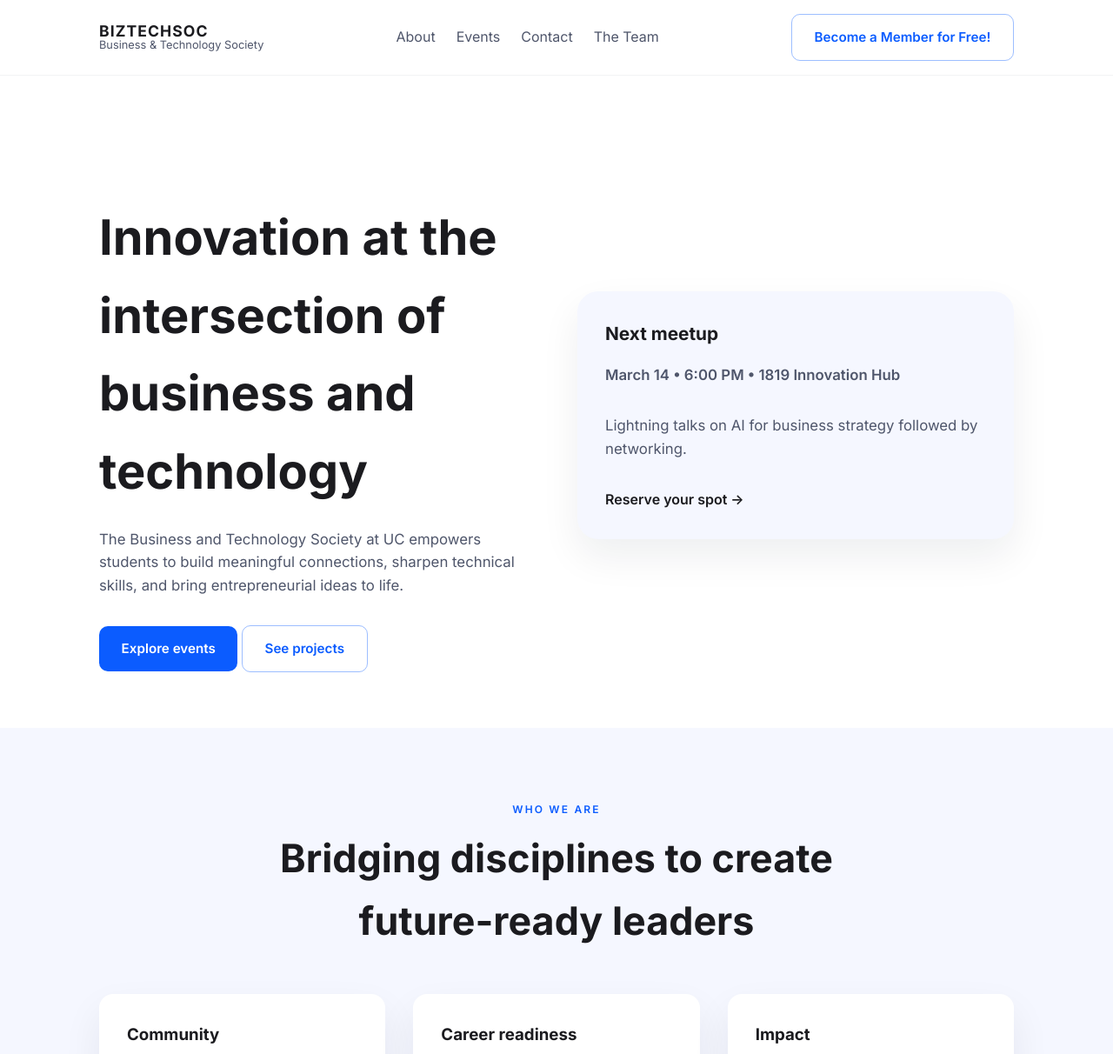
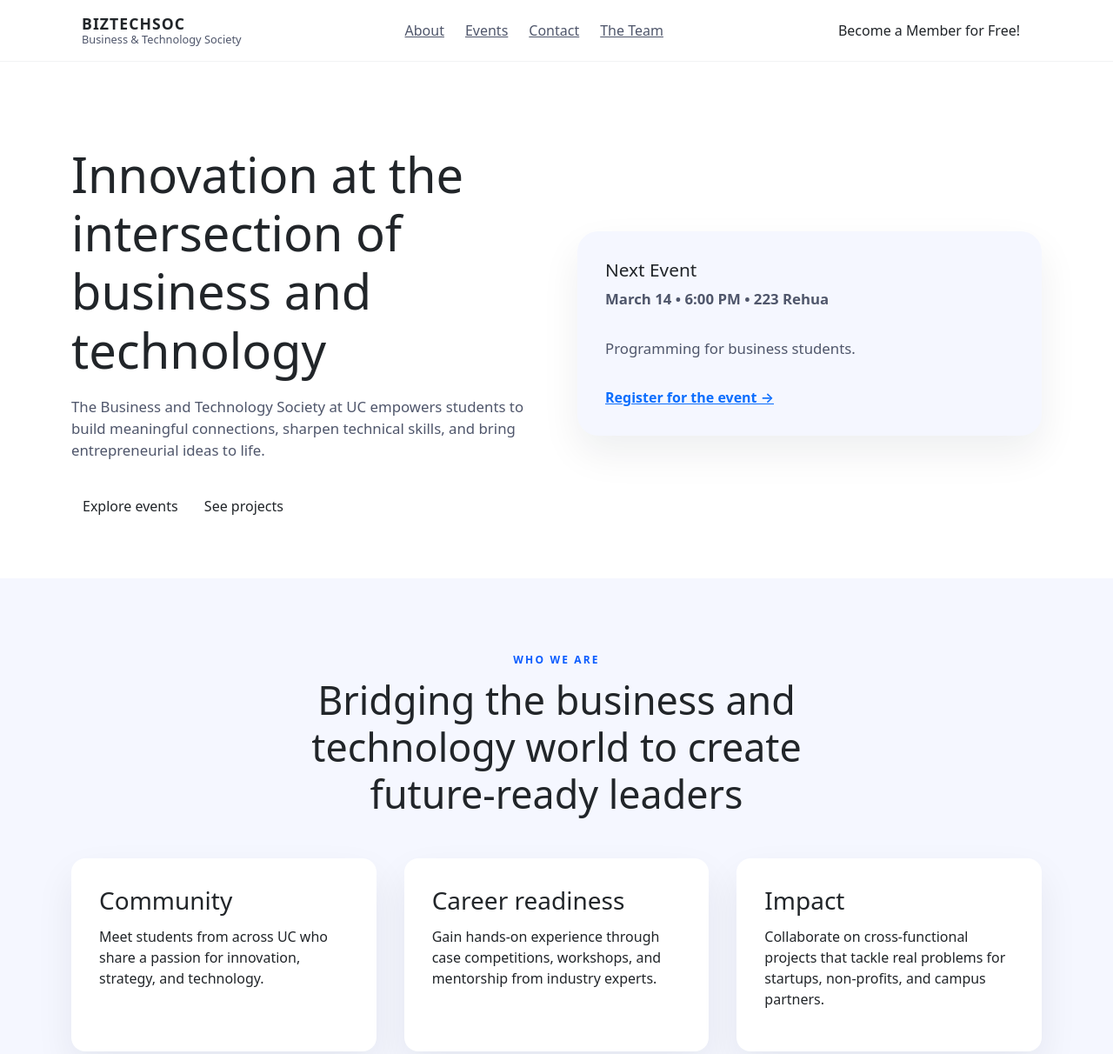
Before and after one commit to Offsiderr/Biztechsoc-Website, a website: page index.html in a window 1280 px wide. Shown: the top 1212 px of the page at 87% size. Drawn offline with nearby package versions, Linux system fonts and the light colour scheme.

Commit message:
Added bootstrap.

```diff
--- a/assets/css/styles.css
+++ b/assets/css/styles.css
@@ -264,6 +264,11 @@ img {
     color: var(--color-primary);
 }
 
+.events-btn {
+    color: #fff;
+    text-align: center;
+}
+
 .join {
     background: linear-gradient(135deg, var(--color-primary) 0%, var(--color-accent) 100%);
     color: #fff;
--- a/index.html
+++ b/index.html
@@ -9,8 +9,10 @@
     <link rel="preconnect" href="https://fonts.gstatic.com" crossorigin>
     <link href="https://fonts.googleapis.com/css2?family=Inter:wght@400;600;700&display=swap" rel="stylesheet">
     <link rel="stylesheet" href="assets/css/styles.css">
+    <link href="https://cdn.jsdelivr.net/npm/bootstrap@5.3.8/dist/css/bootstrap.min.css" rel="stylesheet" integrity="sha384-sRIl4kxILFvY47J16cr9ZwB07vP4J8+LH7qKQnuqkuIAvNWLzeN8tE5YBujZqJLB" crossorigin="anonymous">
 </head>
 <body>
+    <script src="https://cdn.jsdelivr.net/npm/bootstrap@5.3.8/dist/js/bootstrap.bundle.min.js" integrity="sha384-FKyoEForCGlyvwx9Hj09JcYn3nv7wiPVlz7YYwJrWVcXK/BmnVDxM+D2scQbITxI" crossorigin="anonymous"></script>
     <header class="site-header">
         <div class="container">
             <div class="logo">
@@ -25,7 +27,7 @@
                     <li><a href="#team">The Team</a></li>
                 </ul>
             </nav>
-            <a class="btn btn--outline" href="#join">Become a Member for Free!</a>
+            <a class="btn btn--outline" href="https://forms.office.com/Pages/DesignPageV2.aspx?subpage=design&FormId=Jxd43A5xVUi8TGkCZqG1UWy7J984VyRJloaHwqRJMipUOVlUQVBTVkdCNEtXU1hON0NQVzAxMFNPVi4u&Token=5a518aeca8564454b76cdf3aad8196c1">Become a Member for Free!</a>
         </div>
     </header>
 
@@ -44,10 +46,10 @@
                     </div>
                 </div>
                 <div class="hero__highlight">
-                    <h2>Next meetup</h2>
-                    <p class="hero__date">March 14 • 6:00 PM • 1819 Innovation Hub</p>
-                    <p class="hero__summary">Lightning talks on AI for business strategy followed by networking.</p>
-                    <a class="hero__cta" href="#events">Reserve your spot →</a>
+                    <h2>Next Event</h2>
+                    <p class="hero__date">March 14 • 6:00 PM • 223 Rehua</p>
+                    <p class="hero__summary">Programming for business students.</p>
+                    <a class="hero__cta" href="#events">Register for the event →</a>
                 </div>
             </div>
         </section>
@@ -56,12 +58,12 @@
             <div class="container">
                 <div class="section__header">
                     <span class="eyebrow">Who we are</span>
-                    <h2>Bridging disciplines to create future-ready leaders</h2>
+                    <h2>Bridging the business and technology world to create future-ready leaders</h2>
                 </div>
                 <div class="section__grid">
                     <article>
                         <h3>Community</h3>
-                        <p>Meet driven students from across UC who share a passion for innovation, strategy, and technology.</p>
+                        <p>Meet students from across UC who share a passion for innovation, strategy, and technology.</p>
                     </article>
                     <article>
                         <h3>Career readiness</h3>
@@ -98,6 +100,10 @@
                         <p class="card__meta">April 22 • 1819 Innovation Hub</p>
                     </article>
                 </div>
+                <br>
+                <section class="events-btn">
+                    <button class="btn btn--light" onclick="window.location.href='https://example.com/events'">See all events</button>
+                </section>
             </div>
         </section>
 
```
Also changed, not shown: 2 other files.
